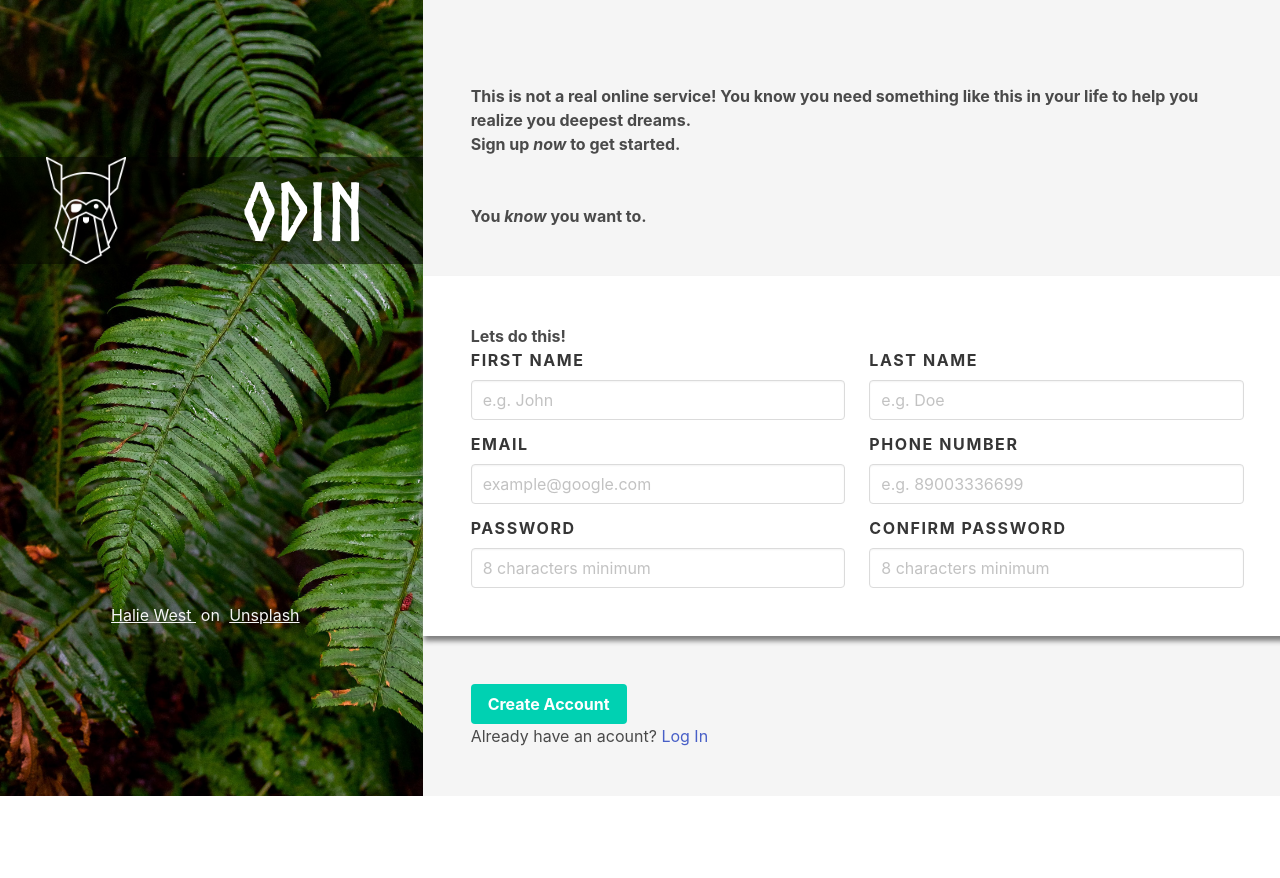
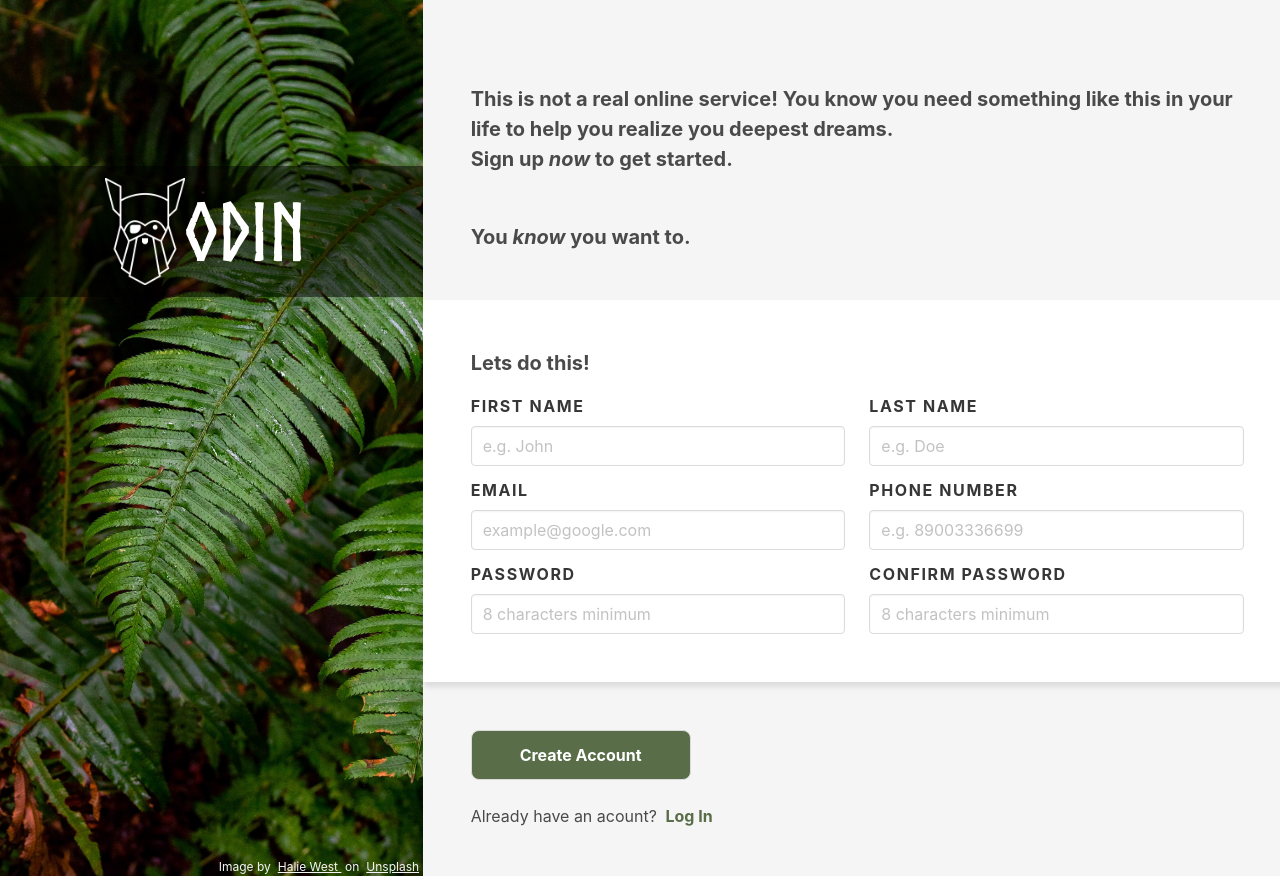
Before and after one commit to Anutka777/sign-up-form, a plain HTML site: page index.html in a window 1280 px wide. Before the commit the page ends 800 px from the top, so only its background shows below. Drawn offline with nearby package versions, Linux system fonts and the light colour scheme; a web font is replaced by a local one.

Commit message:
DEV Polish layout

```diff
--- a/index.html
+++ b/index.html
@@ -15,13 +15,14 @@
 <body>
   <div class="columns">
     <div class="column is-4 img-area p-0 has-text-centered">
-      <div class="logo">
+      <div class="logo p-3">
         <figure class="image">
           <img src="assets/odin-lined.png">
         </figure>
         <h1 class="title is-uppercase">Odin</h1>
       </div>
-      <div class="credits has-text-light">
+      <div class="credits pt-2 is-size-7 has-text-light">
+        Image by
         <a class="has-text-light" href="https://unsplash.com/@haliewestphoto?utm_source=unsplash&utm_medium=referral&utm_content=creditCopyText">
           Halie West
         </a>
@@ -32,7 +33,7 @@
       </div>
     </div>
     <main class="column has-background-light p-0">
-      <section class="section mt-6">
+      <section class="section mt-6 is-size-5">
         <p class="has-text-weight-bold">
           This is not a real online service! You know you need something like this
          in your life to help you realize you deepest dreams.
@@ -45,7 +46,7 @@
         </p>
       </section>
       <section class="form section has-background-white">
-        <p class="has-text-weight-bold">
+        <p class="has-text-weight-bold is-size-5 mb-4">
           Lets do this!
         </p>
         <form class="columns">
@@ -92,9 +93,9 @@
         </form>
       </section>
       <section class="section">
-        <button type="submit" class="button is-primary has-text-weight-bold">Create Account</button>
-        <p>
-          Already have an acount? <a href="#">Log In</a>
+        <button type="submit" class="button py-5 px-6 has-text-weight-bold ">Create Account</button>
+        <p class="pt-5">
+          Already have an acount? <a class="login-link p-1 has-text-weight-bold" href="#">Log In</a>
         </p>
       </section>
     </main>
--- a/styles.css
+++ b/styles.css
@@ -4,17 +4,19 @@
 }
 
 .img-area {
-  display: flex;
-  flex-direction: column;
-  justify-content: space-around;
+  position: relative;
   background-image: url(assets/img.jpg);
   background-repeat: no-repeat;
   background-size: cover;
 }
 
 .logo {
+  /* position: absolute; */
+  position: relative;
+  top: 20%;
+  width: 100%;
   display: flex;
-  justify-content: space-around;
+  justify-content: center;
   align-items: center;
   background-color: rgba(0, 0, 0, .5);
 }
@@ -29,20 +31,42 @@
   max-width: 5rem;
 }
 
+.credits {
+  position: absolute;
+  bottom: 0;
+  width: 100%;
+  text-align: right;
+}
+
 .credits a {
   padding: .3em;
   text-decoration: underline;
 }
 
 .credits a:hover {
-  color: green;
-  background-color: white;
+  color: #596D48;
+  background-color: rgba(0, 0, 0, .5);
 }
 
 .form {
-  box-shadow: 1px 5px 5px gray;
+  box-shadow: 1px 5px 5px rgba(0, 0, 0, .1);
 }
 
 label {
   letter-spacing: .1em;
 }
+
+.button {
+  background-color: #596D48;
+  color: white;
+  border-radius: 8px;
+}
+
+.login-link {
+  color: #596D48;
+}
+
+.login-link:hover {
+  text-decoration: underline;
+  background-color: rgba(0, 0, 0, .5);
+}
```
